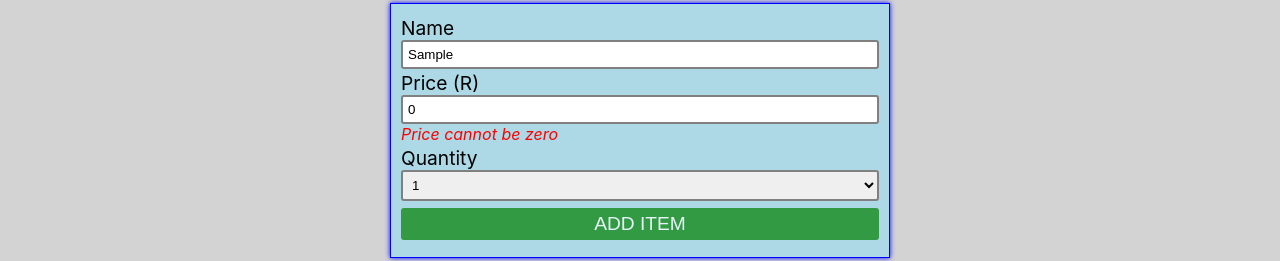
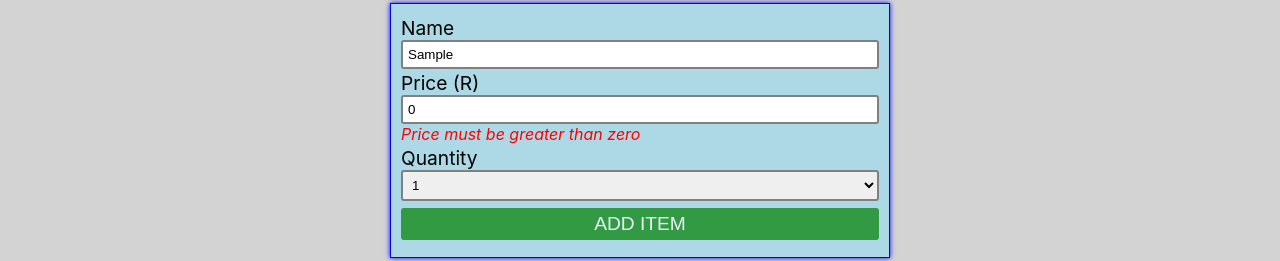
Before and after one commit to nerdychap/Shopping-Cart, a React (Create React App) app: page / in a window 1280 px wide. Both pictures are taken after typing "Sample" into the empty fields and a click on the button "ADD ITEM". Shown: the part 72-333 px from the top of the page. Built offline with nearby package versions, Linux system fonts and the light colour scheme.

Commit message:
changing price error

```diff
--- a/src/components/Form.js
+++ b/src/components/Form.js
@@ -43,7 +43,7 @@ const Form = () => {
                 </InputWrapper>
                 <InputWrapper>
                     <Label htmlFor="itemPrice">Price (R)</Label><Input color="grey" id="itemPrice" type="number" step="0.01" value={price} onChange={priceChange} required />
-                    {priceIsZero ? <DuplicateError>Price cannot be zero</DuplicateError> : ""}
+                    {priceIsZero ? <DuplicateError>Price must be greater than zero</DuplicateError> : ""}
                 </InputWrapper>
                 <InputWrapper>
                     <Label htmlFor="quantity">Quantity</Label>
```
